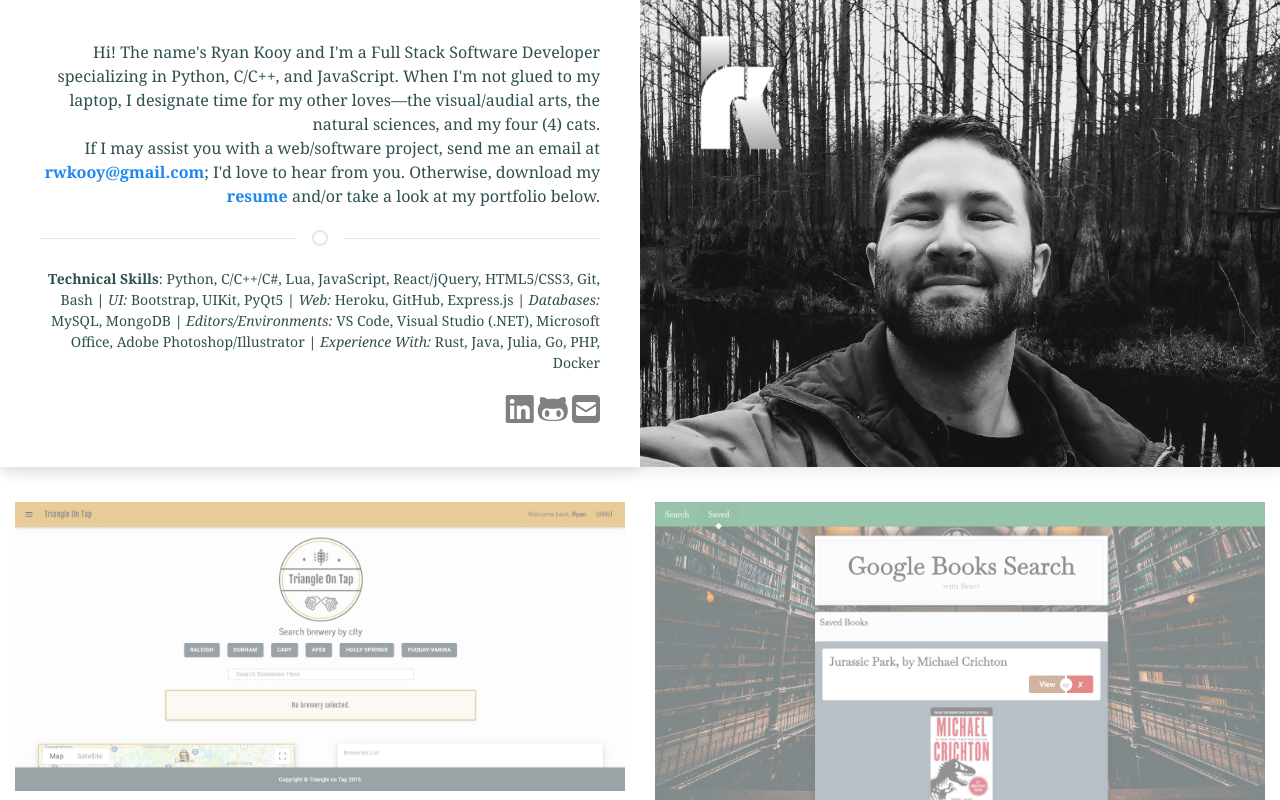
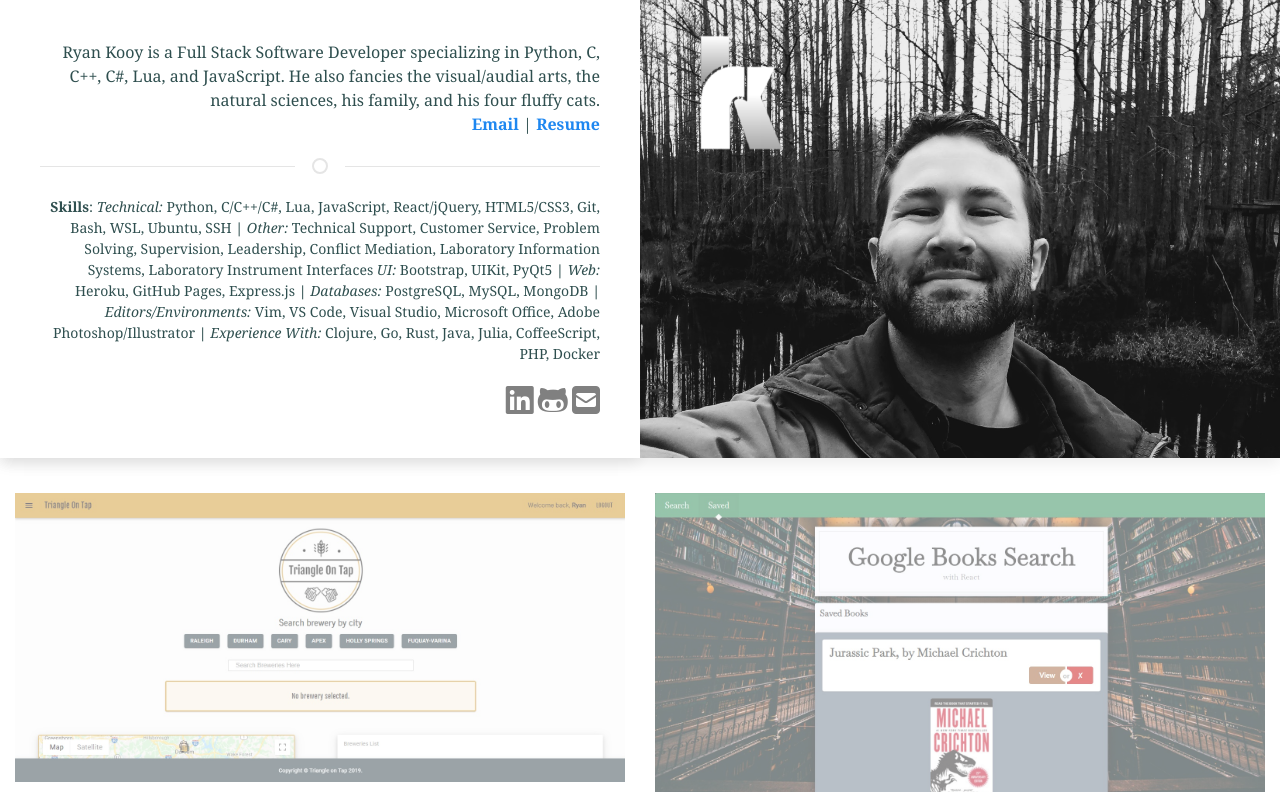
Before and after one commit to ryankooy/ryankooy, a website: page index.html in a window 1280 px wide. Both pictures are taken after a click on the button "ENTER". Shown: the top 800 px of the page. Drawn offline with nearby package versions, Linux system fonts and the light colour scheme; a web font is replaced by a local one.

Commit message:
skills update

```diff
--- a/index.html
+++ b/index.html
@@ -48,19 +48,18 @@
         <div class="bio">
           <div class="uk-card uk-card-default uk-card-body">
             <p>
-              Hi! The name's Ryan Kooy and I'm a Full Stack Software Developer specializing in Python, C/C++, and JavaScript.
-              When I'm not glued to my laptop, I designate time for my other loves&mdash;the visual/audial arts, the natural sciences, and my four (4) cats.
+              Ryan Kooy is a Full Stack Software Developer specializing in Python, C, C++, C#, Lua, and JavaScript. He also fancies the visual/audial arts, the natural sciences, his family, and his four fluffy cats.
               <br>
-              If I may assist you with a web/software project, send me an email at <a href="mailto:rwkooy@gmail.com"><strong>rwkooy@gmail.com</strong></a>; I'd love to hear from you. Otherwise, download my <a href="assets/doc/resDev.pdf" download="RyanKooyResume" target="_blank"><strong>resume</strong></a> and/or take a look at my portfolio below.
+              <a href="mailto:rwkooy@gmail.com"><strong>Email</strong></a> | <a href="assets/doc/resDev.pdf" download="RyanKooyResume" target="_blank"><strong>Resume</strong></a>
             </p>
             <hr class="uk-divider-icon" />
             <p style="font-size: 14px">
-              <strong>Technical Skills</strong>: Python, C/C++/C#, Lua, JavaScript, React/jQuery, HTML5/CSS3, Git, Bash <strong>|</strong>
+              <strong>Skills</strong>: <i>Technical:</i> Python, C/C++/C#, Lua, JavaScript, React/jQuery, HTML5/CSS3, Git, Bash, WSL, Ubuntu, SSH <strong>|</strong> <i>Other:</i> Technical Support, Customer Service, Problem Solving, Supervision, Leadership, Conflict Mediation, Laboratory Information Systems, Laboratory Instrument Interfaces
               <i>UI:</i> Bootstrap, UIKit, PyQt5 <strong>|</strong>
-              <i>Web:</i> Heroku, GitHub, Express.js <strong>|</strong>
-              <i>Databases:</i> MySQL, MongoDB <strong>|</strong>
-              <i>Editors/Environments:</i> VS Code, Visual Studio (.NET), Microsoft Office, Adobe Photoshop/Illustrator <strong>|</strong>
-              <i>Experience With:</i> Rust, Java, Julia, Go, PHP, Docker
+              <i>Web:</i> Heroku, GitHub Pages, Express.js <strong>|</strong>
+              <i>Databases:</i> PostgreSQL, MySQL, MongoDB <strong>|</strong>
+              <i>Editors/Environments:</i> Vim, VS Code, Visual Studio, Microsoft Office, Adobe Photoshop/Illustrator <strong>|</strong>
+              <i>Experience With:</i> Clojure, Go, Rust, Java, Julia, CoffeeScript, PHP, Docker
             </p>
             <p>
               <a href="https://www.linkedin.com/in/ryan-kooy-b3098518/" target="_blank"><i class="fa fa-linkedin-square fa-2x" title="LinkedIn" aria-hidden="false"></i></a>
```
Also changed, not shown: README.md, assets/css/style.css (line endings or trailing spaces), assets/img/ryanKooy.svg, assets/js/app.js (line endings or trailing spaces), package.json (line endings or trailing spaces), 3 other files.
